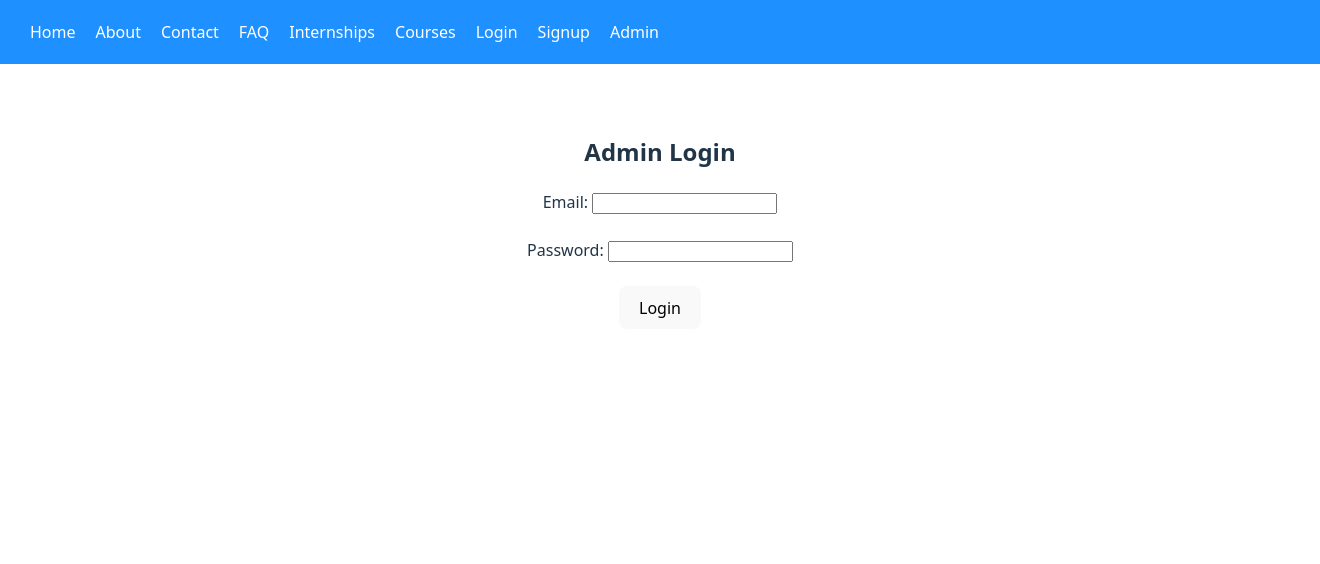
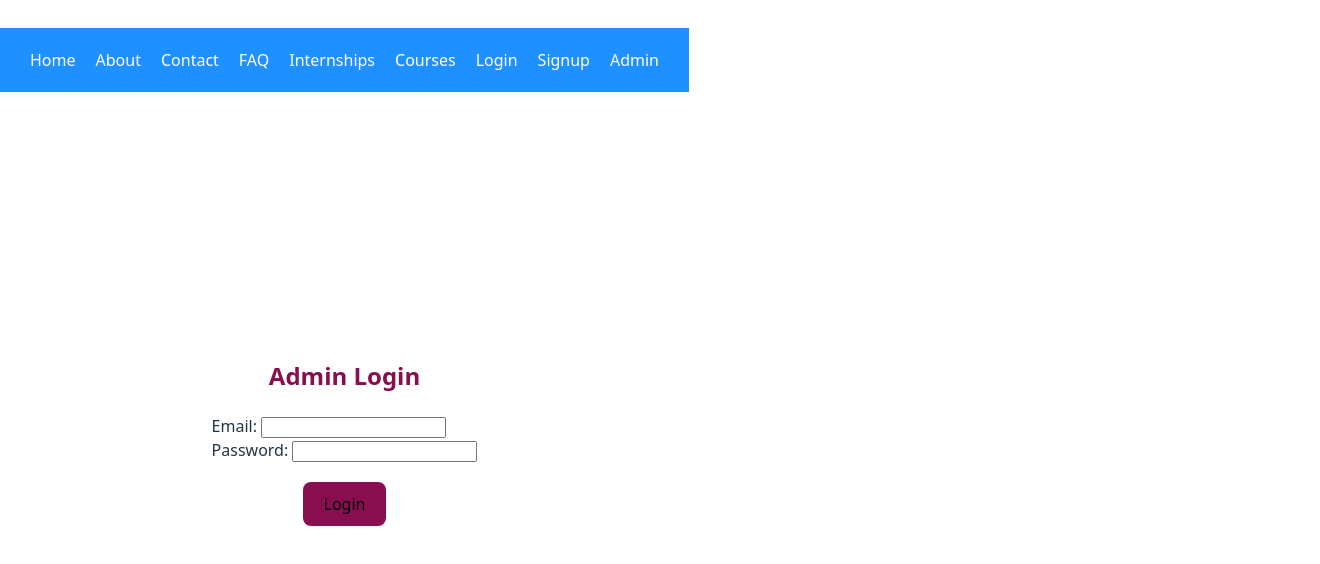
Before and after one commit to Amulyachekuri25/SkillBridge-EPICS-, a React (Vite) app in the folder skillbridge-frontend/: page /adminlogin in a window 1280 px wide. Shown: the top 564 px of the page, 1320 px wide, since content can reach past the window. Built offline with nearby package versions, Linux system fonts and the light colour scheme.

Commit message:
Refactor AdminLogin component for improved UI and token handling

```diff
--- a/skillbridge-frontend/src/components/AdminLogin.jsx
+++ b/skillbridge-frontend/src/components/AdminLogin.jsx
@@ -1,40 +1,52 @@
 import React, { useState } from "react";
 import axios from "axios";
 import { useNavigate } from "react-router-dom";
+
 function AdminLogin() {
   const [email, setEmail] = useState("");
   const [password, setPassword] = useState("");
   const navigate = useNavigate();
+
   const handleLogin = async () => {
     try {
       const res = await axios.post("http://localhost:5000/api/admin/adminlogin", {
         email,
         password
       });
-      // ✅ Ensure only admins can login
-        localStorage.setItem("token", res.data.token);
+      // Store admin token
+      localStorage.setItem("adminToken", res.data.token);
+      // Set user type
+      localStorage.setItem("userType", "admin");
       alert("Login successful!");
       navigate("/admin"); // redirect to admin dashboard
-
     } catch (err) {
       alert(err.response?.data?.error || "Login failed");
     }
   };
 
   return (
-    <div style={{ width: "100vw", height: "100vh", textAlign: "center", marginTop: "50px" }}>
-      <h2>Admin Login</h2>
-      <div>
+    <div style={{ minHeight: "80vh", display: "flex", justifyContent: "center", alignItems: "center" }}>
+      <div className="form-card">
+        <h2 style={{ textAlign: "center", color: '#880E4F' }}>Admin Login</h2>
+        <div className="form-group">
           <label>Email: </label>
           <input type="email" value={email} onChange={(e) => setEmail(e.target.value)} />
         </div>
-      <br />
-      <div>
+        <div className="form-group">
           <label>Password: </label>
           <input type="password" value={password} onChange={(e) => setPassword(e.target.value)} />
         </div>
-      <br />
-      <button onClick={handleLogin}>Login</button>
+        <div style={{ textAlign: "center", marginTop: "20px" }}>
+            {/* Use a different shade for the Admin login button */}
+            <button
+                onClick={handleLogin}
+                className="primary-button"
+                style={{ backgroundColor: '#880E4F' }}
+            >
+                Login
+            </button>
+        </div>
+      </div>
     </div>
   );
 }
```
Lines whose indentation alone changed are shown as unchanged.
